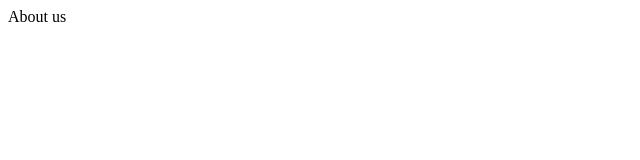
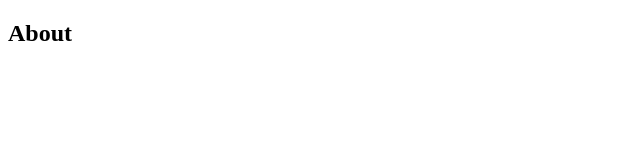
Before and after one commit to christocarr/photo-gallery, a Next.js app: page /about in a window 1280 px wide. Shown: the top 160 px of the page, without its empty margins (0-640 px from the left). Built offline with nearby package versions, Linux system fonts and the light colour scheme.

Commit message:
wip: add layout component

```diff
--- a/pages/about.js
+++ b/pages/about.js
@@ -1,3 +1,8 @@
+import Layout from '../components/Layout';
 export default function AboutPage() {
-  return <div>About us</div>
+  return (
+    <Layout>
+      <h2>About</h2>
+    </Layout>
+  );
 }
```
